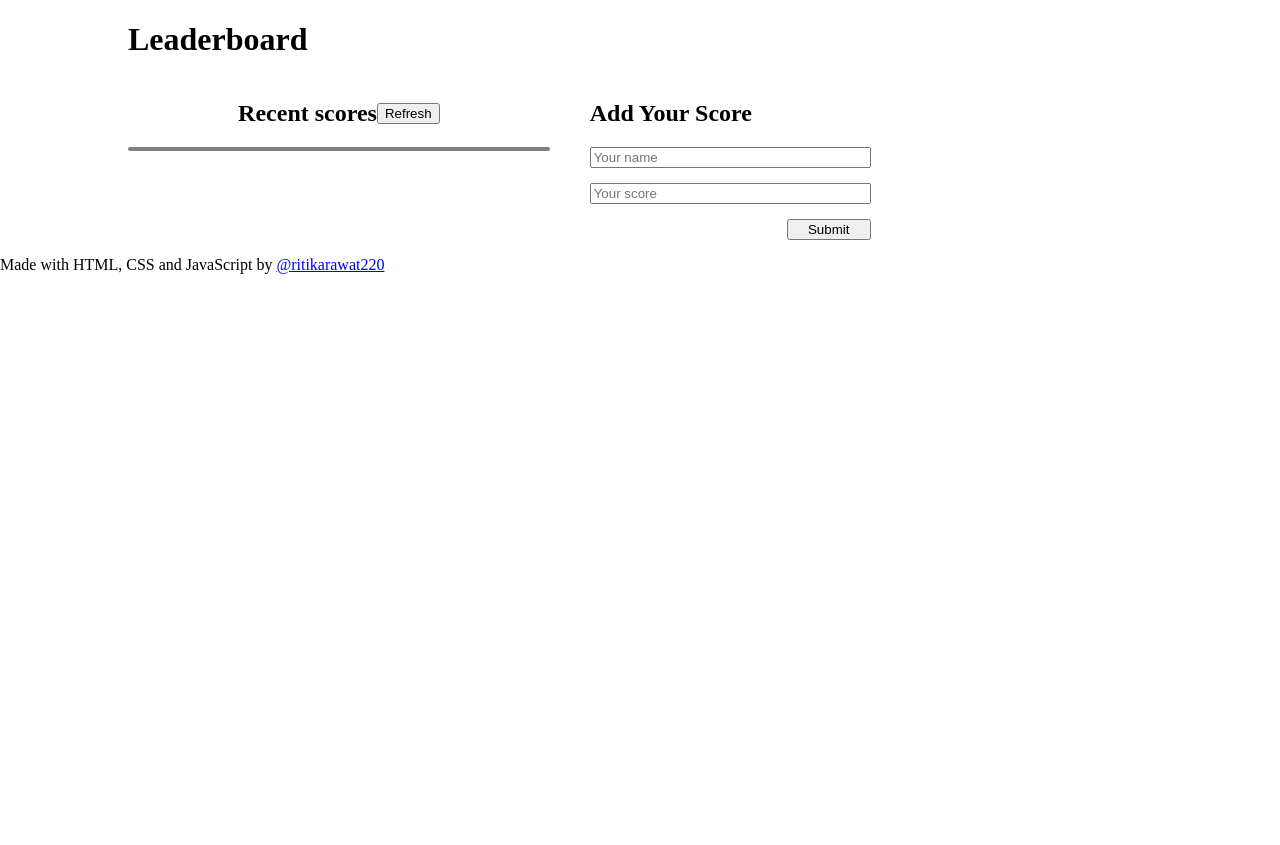
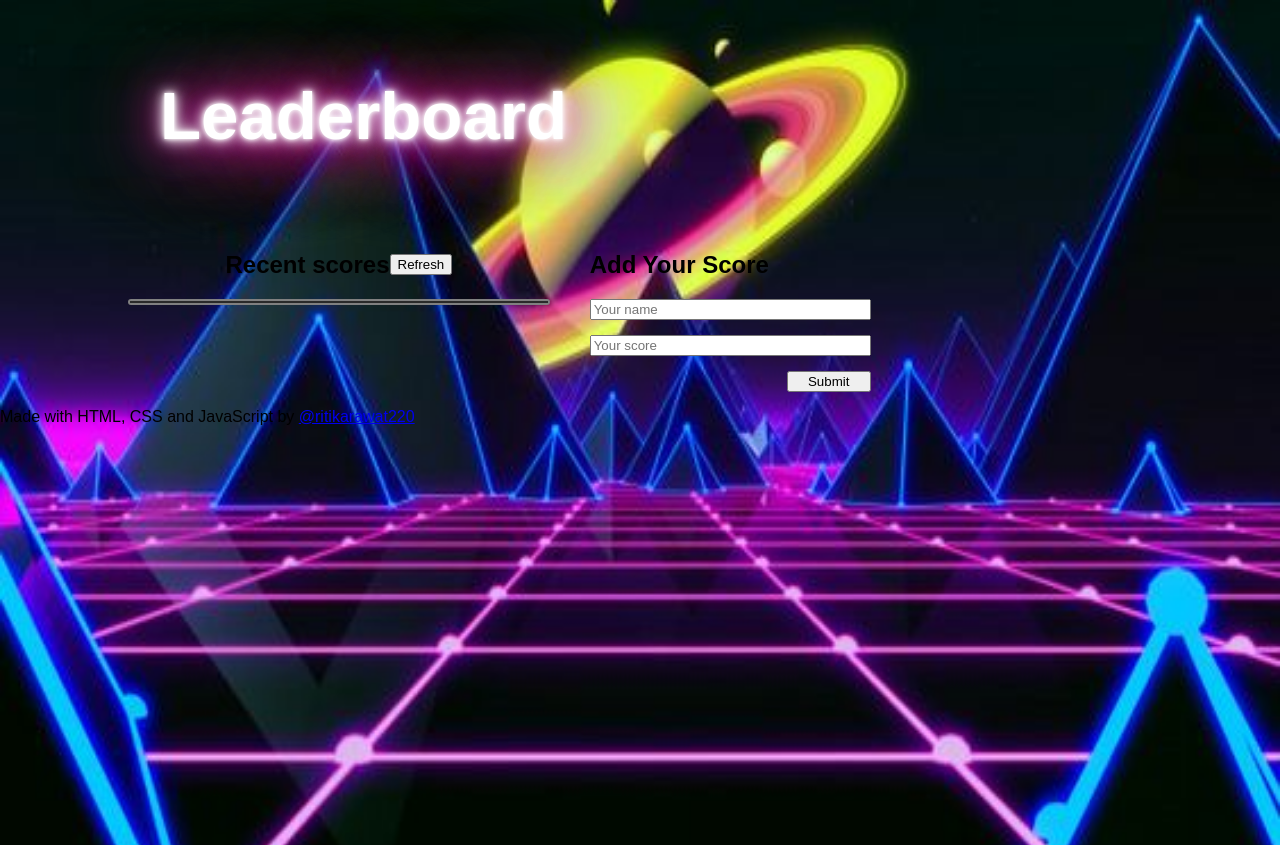
Before and after one commit to ritikarawat220/LEADERBOARD-, a website built with webpack: page src/index.html in a window 1280 px wide. Before the commit the page ends 800 px from the top, so only its background shows below. Built offline with nearby package versions, Linux system fonts and the light colour scheme; no server answers.

Commit message:
Add some styling with background image

```diff
--- a/src/index.css
+++ b/src/index.css
@@ -1,5 +1,16 @@
+@import url('https://fonts.googleapis.com/css2?family=Roboto:wght@100;300;400;500;700;900&display=swap');
+@import url("https://cdn.jsdelivr.net/npm/bootstrap-icons@1.7.0/font/bootstrap-icons.css");
+
 body {
   margin: 0;
+  font-family: 'Arcade', sans-serif;
+  transition: background-color 0.3s linear;
+  height: 100vh;
+  position: relative;
+  padding: 0;
+  background-image: url(./images/l.jpg);
+  background-repeat: no-repeat;
+  background-size: 100% 110vh;
 }
 
 main {
@@ -7,6 +18,54 @@ main {
   grid-gap: 40px;
   grid-template-columns: 3fr 4fr;
   margin-left: 10px;
+}
+
+.neonText {
+  color: #fff;
+  text-shadow:
+      0 0 4px #fff,
+      0 0 11px #fff,
+      0 0 19px #fff,
+      0 0 40px rgb(255, 0, 212),
+      0 0 80px rgb(255, 0, 149),
+      0 0 90px rgb(238, 0, 255),
+      0 0 100px rgb(85, 0, 255),
+      0 0 150px rgb(234, 255, 0);
+}
+
+h1 {
+  width: fit-content;
+  text-align: center;
+  padding: 2rem;
+  font-size: 4.2rem;
+  animation: flicker 1.5s infinite alternate;
+}
+
+/* Flickering animation */
+@keyframes flicker {
+  0%,
+  18%,
+  22%,
+  25%,
+  53%,
+  57%,
+  100% {
+    text-shadow:
+      0 0 4px #fff,
+      0 0 11px #fff,
+      0 0 19px #fff,
+      0 0 40px rgb(255, 0, 212),
+      0 0 80px rgb(255, 0, 149),
+      0 0 90px rgb(255, 0, 0),
+      0 0 100px rgb(8, 0, 255),
+      0 0 150px rgb(234, 255, 0);
+  }
+
+  20%,
+  24%,
+  55% {
+    text-shadow: none;
+  }
 }
 
 .header,
@@ -35,12 +94,33 @@ main {
 .leaderboard-list {
   margin: 0;
   padding: 0;
+  background-color: white;
+  border: 1px solid #2a2a2a;
+  max-height: 55vh;
+  overflow: auto;
+  box-shadow: inset 0 0 5px grey;
+}
+
+.leaderboard-list::-webkit-scrollbar {
+  width: 20px;
+}
+
+.leaderboard-list::-webkit-scrollbar-track {
+  box-shadow: inset 0 0 2px grey;
+}
+
+.leaderboard-list::-webkit-scrollbar-thumb {
+  background: #000000;
 }
 
 li {
   list-style: none;
   padding: 10px 10px;
-  border: 0.5px solid rgb(199, 178, 178);
+  font-family: 'Arcade', sans-serif;
+  font-style: italic;
+  font-size: 1rem;
+  font-weight: bold;
+  border: 0.5px solid rgb(0, 0, 0);
 }
 
 .score-form {
--- a/src/index.html
+++ b/src/index.html
@@ -7,8 +7,9 @@
     <title>Leaderboard</title>
 </head>
 <body>
+
     <header class="header">
-        <h1>Leaderboard</h1>
+        <h1 class="neonText">Leaderboard</h1>
     </header>
     <main class="main">
         <div class="leaderboard-container">
@@ -37,5 +38,6 @@
     <footer>
         <p>Made with HTML, CSS and JavaScript by <a href="https://github.com/ritikarawat220" target="_blank">@ritikarawat220</a></p>
       </footer>
+
 </body>
 </html>
--- a/src/itemList.js
+++ b/src/itemList.js
@@ -6,7 +6,7 @@ const itemList = (list) => {
       const listElement = document.createElement("li");
       listElement.innerHTML = `${item.user}: ${item.score}`;
       if (i % 2 === 1) {
-        listElement.style.backgroundColor = "#d3d3";
+        listElement.style.backgroundColor = "#ufv734";
       }
       leaderboardList.appendChild(listElement);
     });
--- a/src/request.js
+++ b/src/request.js
@@ -5,7 +5,7 @@ const getScores = async () => {
     return scores;
   };
 
-  const postScores = async (body) => {
+  const postScores = async (id, body) => {
     const url = "https://us-central1-js-capstone-backend.cloudfunctions.net/api/games/ubc1A0KC5FEKLnzaXFow/scores";
     await fetch(url, {
       method: "POST",
```
Also changed, not shown: src/images/l.jpg (added), src/images/ll.jpg (added).
